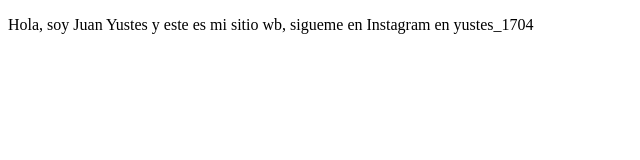
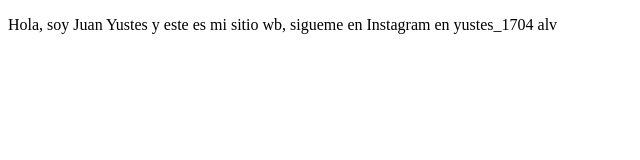
Before and after one commit to Yustes1704/ProyectoDemoCursoPlatzi, a plain HTML site: page index.html in a window 1280 px wide. Shown: the full height of the page, 0-640 px from the left. Drawn offline with Linux system fonts and the light colour scheme.

Commit message:
Cambios agregamos alv

```diff
--- a/index.html
+++ b/index.html
@@ -8,7 +8,7 @@
 </head>
 <body>
     <p>
-        Hola, soy Juan Yustes y este es mi sitio wb, sigueme en Instagram en yustes_1704
+        Hola, soy Juan Yustes y este es mi sitio wb, sigueme en Instagram en yustes_1704 alv
     </p>
 </body>
 </html>
```
